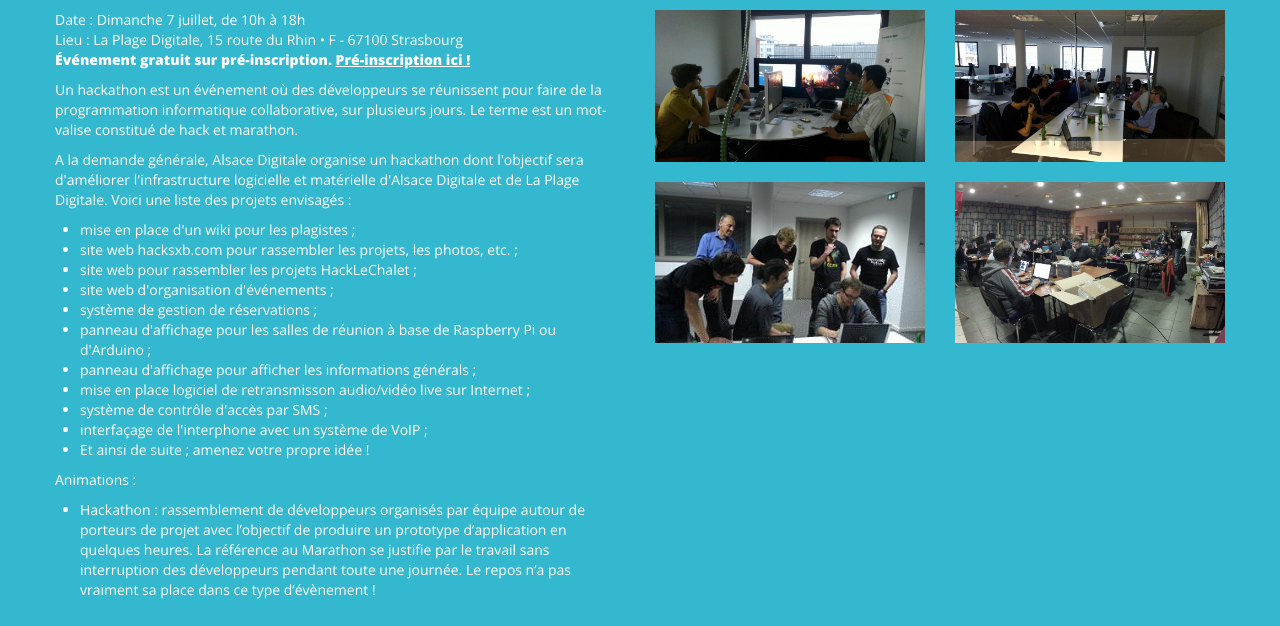
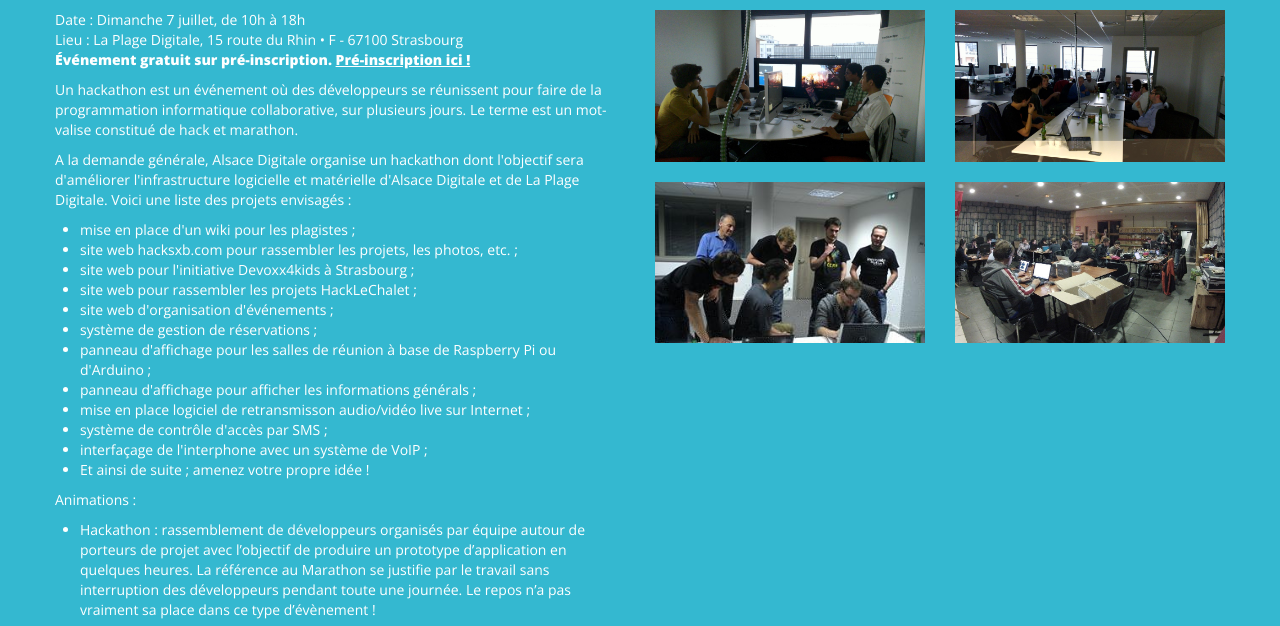
Before and after one commit to AlsaceDigitale/edgefest, a Jekyll site: the page built from hackathon.html, in a window 1280 px wide and 900 px high, scrolled down 2156 px, cut to the strip 0-626 px from the top of the window. Built offline with Jekyll 4.4.1, drawn with Linux system fonts in a browser that asks for light colours; some web fonts are replaced.

Commit message:
added devoxx4kids website project

```diff
--- a/_includes/hackathon.html
+++ b/_includes/hackathon.html
@@ -19,6 +19,7 @@
           <ul>
             <li>mise en place d'un wiki pour les plagistes ;</li>
             <li>site web hacksxb.com pour rassembler les projets, les photos, etc. ;</li>
+            <li>site web pour l'initiative Devoxx4kids à Strasbourg ;</li>
             <li>site web pour rassembler les projets HackLeChalet ;</li>
             <li>site web d'organisation d'événements ;</li>
             <li>système de gestion de réservations ;</li>
```
